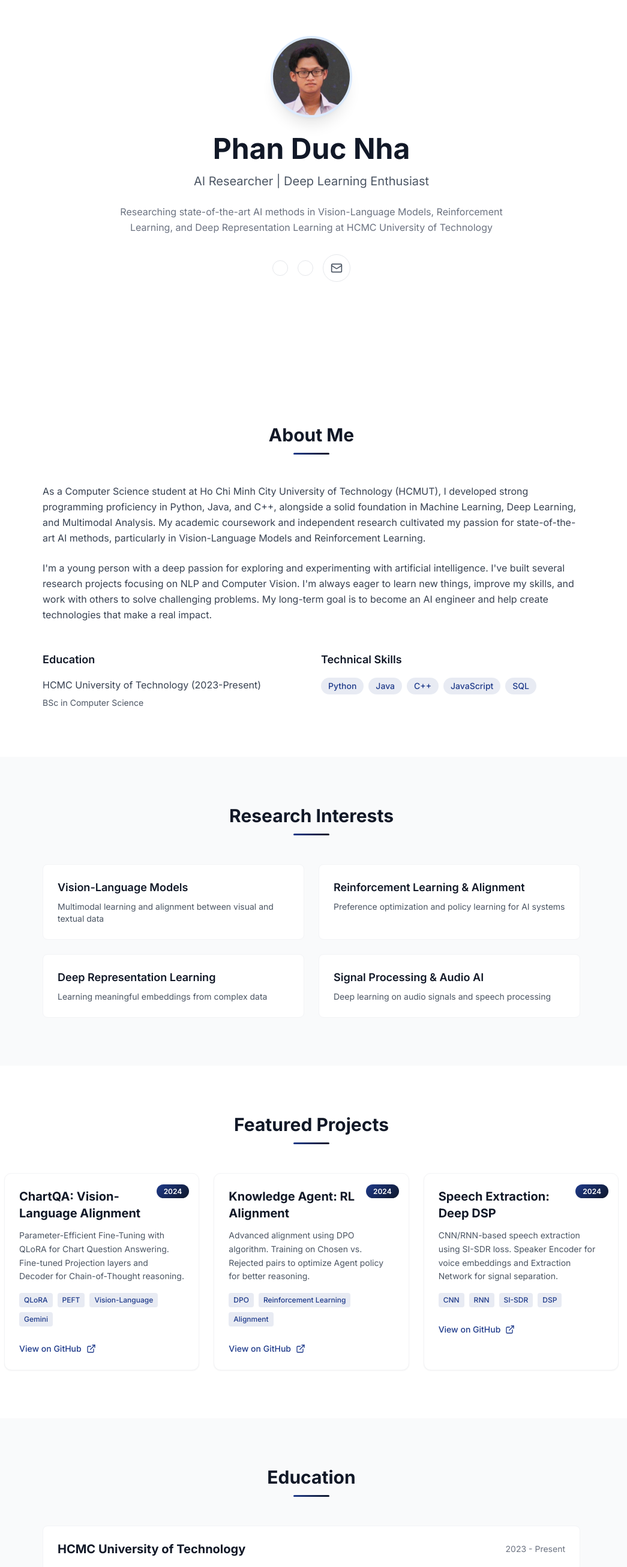
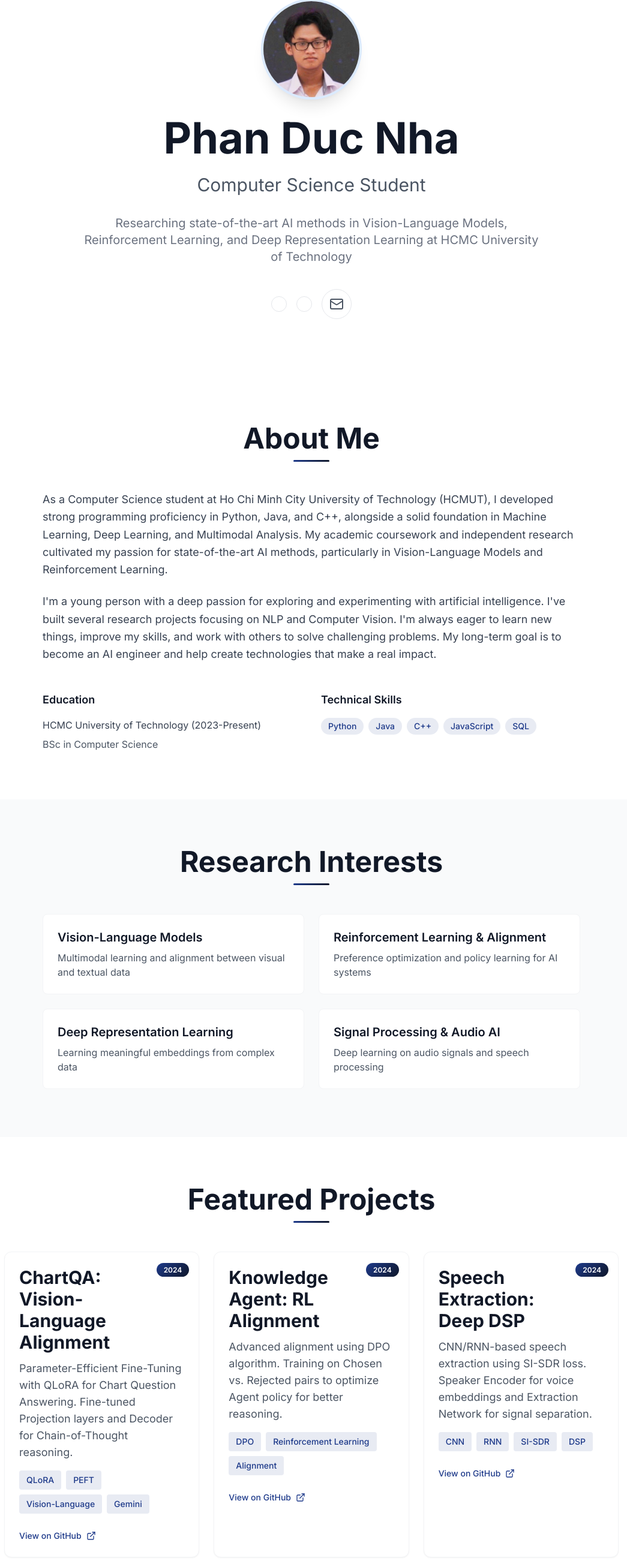
Before and after one commit to cudnah124/portfolio, a plain HTML site: page index.html in a window 1280 px wide. Shown: the part 173-2786 px from the top of the page at 60% size, without its empty margins (121-1166 px from the left). Drawn offline with nearby package versions, Linux system fonts and the light colour scheme.

Commit message:
fix educational

```diff
--- a/index.html
+++ b/index.html
@@ -142,18 +142,18 @@
         <div class="max-w-3xl mx-auto text-center fade-in">
             <div class="mb-8">
                 <img src="assets/images/profile.jpg" alt="Phan Duc Nha"
-                    class="w-32 h-32 mx-auto rounded-full object-cover shadow-xl ring-4 ring-blue-100">
+                    class="w-40 h-40 mx-auto rounded-full object-cover shadow-xl ring-4 ring-blue-100">
             </div>
 
-            <h1 class="text-4xl md:text-5xl font-bold text-gray-900 mb-4">
+            <h1 class="text-5xl md:text-7xl font-bold text-gray-900 mb-6">
                 Phan Duc Nha
             </h1>
 
-            <p class="text-lg md:text-xl text-gray-600 mb-6">
-                AI Researcher | Deep Learning Enthusiast
+            <p class="text-2xl md:text-3xl text-gray-600 mb-8">
+                Computer Science Student
             </p>
 
-            <p class="text-base text-gray-500 max-w-2xl mx-auto mb-8 leading-relaxed">
+            <p class="text-lg md:text-xl text-gray-500 max-w-3xl mx-auto mb-10 leading-relaxed">
                 Researching state-of-the-art AI methods in Vision-Language Models, Reinforcement Learning,
                 and Deep Representation Learning at HCMC University of Technology
             </p>
@@ -162,15 +162,15 @@
             <div class="flex items-center justify-center gap-4">
                 <a href="https://github.com" target="_blank"
                     class="p-3 rounded-full border border-gray-200 text-gray-600 hover:border-blue-800 hover:text-blue-900 transition-all">
-                    <i data-lucide="github" class="w-5 h-5"></i>
+                    <i data-lucide="github" class="w-6 h-6"></i>
                 </a>
                 <a href="https://linkedin.com" target="_blank"
                     class="p-3 rounded-full border border-gray-200 text-gray-600 hover:border-blue-800 hover:text-blue-900 transition-all">
-                    <i data-lucide="linkedin" class="w-5 h-5"></i>
+                    <i data-lucide="linkedin" class="w-6 h-6"></i>
                 </a>
                 <a href="mailto:cudnah.124@gmail.com"
                     class="p-3 rounded-full border border-gray-200 text-gray-600 hover:border-blue-800 hover:text-blue-900 transition-all">
-                    <i data-lucide="mail" class="w-5 h-5"></i>
+                    <i data-lucide="mail" class="w-6 h-6"></i>
                 </a>
             </div>
         </div>
@@ -179,10 +179,10 @@
     <!-- About Me Section -->
     <section id="about" class="py-20 px-6">
         <div class="max-w-4xl mx-auto fade-in">
-            <h2 class="text-3xl font-bold text-gray-900 text-center mb-12 section-title">About Me</h2>
+            <h2 class="text-4xl md:text-5xl font-bold text-gray-900 text-center mb-12 section-title">About Me</h2>
 
-            <div class="prose prose-lg max-w-none">
-                <p class="text-gray-700 leading-relaxed mb-6">
+            <div class="prose prose-xl max-w-none">
+                <p class="text-lg text-gray-700 leading-relaxed mb-6">
                     As a Computer Science student at Ho Chi Minh City University of Technology (HCMUT),
                     I developed strong programming proficiency in Python, Java, and C++, alongside a solid
                     foundation in Machine Learning, Deep Learning, and Multimodal Analysis. My academic
@@ -190,7 +190,7 @@
                     particularly in Vision-Language Models and Reinforcement Learning.
                 </p>
 
-                <p class="text-gray-700 leading-relaxed">
+                <p class="text-lg text-gray-700 leading-relaxed">
                     I'm a young person with a deep passion for exploring and experimenting with artificial
                     intelligence. I've built several research projects focusing on NLP and Computer Vision.
                     I'm always eager to learn new things, improve my skills, and work with others to solve
@@ -204,7 +204,7 @@
                 <div>
                     <h3 class="text-lg font-semibold text-gray-900 mb-4">Education</h3>
                     <p class="text-gray-700 mb-2">HCMC University of Technology (2023-Present)</p>
-                    <p class="text-gray-600 text-sm">BSc in Computer Science</p>
+                    <p class="text-gray-600 text-base md:text-lg\">BSc in Computer Science</p>
                 </div>
 
                 <div>
@@ -224,28 +224,32 @@
     <!-- Research Interests Section -->
     <section id="research" class="py-20 px-6 bg-gray-50">
         <div class="max-w-4xl mx-auto fade-in">
-            <h2 class="text-3xl font-bold text-gray-900 text-center mb-12 section-title">Research Interests</h2>
+            <h2 class="text-4xl md:text-5xl font-bold text-gray-900 text-center mb-12 section-title">Research Interests
+            </h2>
 
             <div class="grid md:grid-cols-2 gap-6">
                 <div class="bg-white p-6 rounded-lg border border-gray-100">
-                    <h3 class="text-lg font-semibold text-gray-900 mb-2">Vision-Language Models</h3>
-                    <p class="text-gray-600 text-sm">Multimodal learning and alignment between visual and textual data
+                    <h3 class="text-lg text-xl font-semibold text-gray-900 mb-2">Vision-Language Models</h3>
+                    <p class="text-gray-600 text-base md:text-lg\">Multimodal learning and alignment between visual and
+                        textual data
                     </p>
                 </div>
 
                 <div class="bg-white p-6 rounded-lg border border-gray-100">
-                    <h3 class="text-lg font-semibold text-gray-900 mb-2">Reinforcement Learning & Alignment</h3>
-                    <p class="text-gray-600 text-sm">Preference optimization and policy learning for AI systems</p>
+                    <h3 class="text-lg text-xl font-semibold text-gray-900 mb-2">Reinforcement Learning & Alignment</h3>
+                    <p class="text-gray-600 text-base md:text-lg\">Preference optimization and policy learning for AI
+                        systems</p>
                 </div>
 
                 <div class="bg-white p-6 rounded-lg border border-gray-100">
-                    <h3 class="text-lg font-semibold text-gray-900 mb-2">Deep Representation Learning</h3>
-                    <p class="text-gray-600 text-sm">Learning meaningful embeddings from complex data</p>
+                    <h3 class="text-lg text-xl font-semibold text-gray-900 mb-2">Deep Representation Learning</h3>
+                    <p class="text-gray-600 text-base md:text-lg\">Learning meaningful embeddings from complex data</p>
                 </div>
 
                 <div class="bg-white p-6 rounded-lg border border-gray-100">
-                    <h3 class="text-lg font-semibold text-gray-900 mb-2">Signal Processing & Audio AI</h3>
-                    <p class="text-gray-600 text-sm">Deep learning on audio signals and speech processing</p>
+                    <h3 class="text-lg text-xl font-semibold text-gray-900 mb-2">Signal Processing & Audio AI</h3>
+                    <p class="text-gray-600 text-base md:text-lg\">Deep learning on audio signals and speech processing
+                    </p>
                 </div>
             </div>
         </div>
@@ -254,7 +258,8 @@
     <!-- Featured Projects Section -->
     <section id="projects" class="py-20 px-6">
         <div class="max-w-5xl mx-auto fade-in">
-            <h2 class="text-3xl font-bold text-gray-900 text-center mb-12 section-title">Featured Projects</h2>
+            <h2 class="text-4xl md:text-5xl font-bold text-gray-900 text-center mb-12 section-title">Featured Projects
+            </h2>
 
             <div class="grid md:grid-cols-2 lg:grid-cols-3 gap-6">
                 <!-- Project 1: ChartQA -->
@@ -264,18 +269,19 @@
                         <span class="year-badge text-white text-xs font-semibold px-3 py-1 rounded-full">2024</span>
                     </div>
 
-                    <h3 class="text-xl font-bold text-gray-900 mb-3 pr-16">ChartQA: Vision-Language Alignment</h3>
+                    <h3 class="text-2xl md:text-3xl font-bold text-gray-900 mb-3 pr-16">ChartQA: Vision-Language
+                        Alignment</h3>
 
-                    <p class="text-gray-600 text-sm mb-4 leading-relaxed">
+                    <p class="text-gray-600 text-base md:text-lg mb-4 leading-relaxed">
                         Parameter-Efficient Fine-Tuning with QLoRA for Chart Question Answering.
                         Fine-tuned Projection layers and Decoder for Chain-of-Thought reasoning.
                     </p>
 
                     <div class="flex flex-wrap gap-2 mb-6">
-                        <span class="tech-tag px-2 py-1 rounded text-xs">QLoRA</span>
-                        <span class="tech-tag px-2 py-1 rounded text-xs">PEFT</span>
-                        <span class="tech-tag px-2 py-1 rounded text-xs">Vision-Language</span>
-                        <span class="tech-tag px-2 py-1 rounded text-xs">Gemini</span>
+                        <span class="tech-tag px-3 py-1.5 rounded text-sm">QLoRA</span>
+                        <span class="tech-tag px-3 py-1.5 rounded text-sm">PEFT</span>
+                        <span class="tech-tag px-3 py-1.5 rounded text-sm">Vision-Language</span>
+                        <span class="tech-tag px-3 py-1.5 rounded text-sm">Gemini</span>
                     </div>
 
                     <a href="https://github.com" target="_blank"
@@ -292,17 +298,18 @@
                         <span class="year-badge text-white text-xs font-semibold px-3 py-1 rounded-full">2024</span>
                     </div>
 
-                    <h3 class="text-xl font-bold text-gray-900 mb-3 pr-16">Knowledge Agent: RL Alignment</h3>
+                    <h3 class="text-2xl md:text-3xl font-bold text-gray-900 mb-3 pr-16">Knowledge Agent: RL Alignment
+                    </h3>
 
-                    <p class="text-gray-600 text-sm mb-4 leading-relaxed">
+                    <p class="text-gray-600 text-base md:text-lg mb-4 leading-relaxed">
                         Advanced alignment using DPO algorithm. Training on Chosen vs. Rejected pairs
                         to optimize Agent policy for better reasoning.
                     </p>
 
                     <div class="flex flex-wrap gap-2 mb-6">
-                        <span class="tech-tag px-2 py-1 rounded text-xs">DPO</span>
-                        <span class="tech-tag px-2 py-1 rounded text-xs">Reinforcement Learning</span>
-                        <span class="tech-tag px-2 py-1 rounded text-xs">Alignment</span>
+                        <span class="tech-tag px-3 py-1.5 rounded text-sm">DPO</span>
+                        <span class="tech-tag px-3 py-1.5 rounded text-sm">Reinforcement Learning</span>
+                        <span class="tech-tag px-3 py-1.5 rounded text-sm">Alignment</span>
                     </div>
 
                     <a href="https://github.com" target="_blank"
@@ -319,18 +326,18 @@
                         <span class="year-badge text-white text-xs font-semibold px-3 py-1 rounded-full">2024</span>
                     </div>
 
-                    <h3 class="text-xl font-bold text-gray-900 mb-3 pr-16">Speech Extraction: Deep DSP</h3>
+                    <h3 class="text-2xl md:text-3xl font-bold text-gray-900 mb-3 pr-16">Speech Extraction: Deep DSP</h3>
 
-                    <p class="text-gray-600 text-sm mb-4 leading-relaxed">
+                    <p class="text-gray-600 text-base md:text-lg mb-4 leading-relaxed">
                         CNN/RNN-based speech extraction using SI-SDR loss. Speaker Encoder for voice
                         embeddings and Extraction Network for signal separation.
                     </p>
 
                     <div class="flex flex-wrap gap-2 mb-6">
-                        <span class="tech-tag px-2 py-1 rounded text-xs">CNN</span>
-                        <span class="tech-tag px-2 py-1 rounded text-xs">RNN</span>
-                        <span class="tech-tag px-2 py-1 rounded text-xs">SI-SDR</span>
-                        <span class="tech-tag px-2 py-1 rounded text-xs">DSP</span>
+                        <span class="tech-tag px-3 py-1.5 rounded text-sm">CNN</span>
+                        <span class="tech-tag px-3 py-1.5 rounded text-sm">RNN</span>
+                        <span class="tech-tag px-3 py-1.5 rounded text-sm">SI-SDR</span>
+                        <span class="tech-tag px-3 py-1.5 rounded text-sm">DSP</span>
                     </div>
 
                     <a href="https://github.com" target="_blank"
@@ -346,71 +353,51 @@
     <!-- Education Section -->
     <section id="education" class="py-20 px-6 bg-gray-50">
         <div class="max-w-4xl mx-auto fade-in">
-            <h2 class="text-3xl font-bold text-gray-900 text-center mb-12 section-title">Education</h2>
+            <h2 class="text-4xl md:text-5xl font-bold text-gray-900 text-center mb-12 section-title">Education</h2>
 
             <div class="space-y-8">
                 <!-- Education 1 -->
                 <div class="bg-white p-6 rounded-lg border border-gray-100">
                     <div class="flex flex-col md:flex-row md:items-center md:justify-between mb-3">
-                        <h3 class="text-xl font-bold text-gray-900">HCMC University of Technology</h3>
-                        <span class="text-sm text-gray-500 mt-1 md:mt-0">2023 - Present</span>
+                        <h3 class="text-2xl md:text-3xl font-bold text-gray-900">HCMC University of Technology</h3>
+                        <span class="text-base text-gray-500 mt-1 md:mt-0">2023 - Present</span>
                     </div>
-                    <p class="text-blue-900 font-medium mb-2">BSc in Computer Science</p>
-                    <p class="text-gray-600 text-sm">
+                    <p class="text-lg text-blue-900 font-medium mb-2">BSc in Computer Science</p>
+                    <p class="text-gray-600 text-base md:text-lg\">
                         Pursuing Bachelor's degree with focus on Artificial Intelligence and Machine Learning
                     </p>
                 </div>
-
-                <!-- Education 2 -->
-                <div class="bg-white p-6 rounded-lg border border-gray-100">
-                    <div class="flex flex-col md:flex-row md:items-center md:justify-between mb-3">
-                        <h3 class="text-xl font-bold text-gray-900">Vo Van Kiet High School</h3>
-                        <span class="text-sm text-gray-500 mt-1 md:mt-0">2020 - 2023</span>
-                    </div>
-                    <p class="text-gray-700 font-medium mb-3">High School Graduate</p>
-                    <ul class="space-y-2">
-                        <li class="flex items-start gap-2 text-sm text-gray-600">
-                            <i data-lucide="award" class="w-4 h-4 text-yellow-500 mt-0.5 flex-shrink-0"></i>
-                            <span>Gold Medal in Grade 12 Mathematics Olympiad</span>
-                        </li>
-                        <li class="flex items-start gap-2 text-sm text-gray-600">
-                            <i data-lucide="trophy" class="w-4 h-4 text-gray-400 mt-0.5 flex-shrink-0"></i>
-                            <span>Second Prize in City-level Grade 12 Mathematics Competition</span>
-                        </li>
-                    </ul>
-                </div>
             </div>
-        </div>
     </section>
 
     <!-- Contact Section -->
     <section id="contact" class="py-20 px-6">
         <div class="max-w-4xl mx-auto text-center fade-in">
-            <h2 class="text-3xl font-bold text-gray-900 mb-4 section-title">Get In Touch</h2>
+            <h2 class="text-4xl md:text-5xl font-bold text-gray-900 mb-4 section-title">Get In Touch</h2>
             <p class="text-gray-600 mb-12 max-w-2xl mx-auto">
                 I'm always open to discussing research opportunities, collaborations, or just chatting about AI!
             </p>
 
             <div class="grid md:grid-cols-3 gap-6 mb-12">
                 <div class="bg-white p-6 rounded-lg border border-gray-100">
-                    <i data-lucide="mail" class="w-8 h-8 text-blue-900 mx-auto mb-3"></i>
-                    <h3 class="font-semibold text-gray-900 mb-2">Email</h3>
+                    <i data-lucide="mail" class="w-10 h-10 text-blue-900 mx-auto mb-3"></i>
+                    <h3 class="text-xl font-semibold text-gray-900 mb-2">Email</h3>
                     <a href="mailto:cudnah.124@gmail.com" class="text-sm text-gray-600 hover:text-blue-900">
                         cudnah.124@gmail.com
                     </a>
                 </div>
 
                 <div class="bg-white p-6 rounded-lg border border-gray-100">
-                    <i data-lucide="phone" class="w-8 h-8 text-blue-900 mx-auto mb-3"></i>
-                    <h3 class="font-semibold text-gray-900 mb-2">Phone</h3>
+                    <i data-lucide="phone" class="w-10 h-10 text-blue-900 mx-auto mb-3"></i>
+                    <h3 class="text-xl font-semibold text-gray-900 mb-2">Phone</h3>
                     <a href="tel:+0359113022" class="text-sm text-gray-600 hover:text-blue-900">
                         +0359113022
                     </a>
                 </div>
 
                 <div class="bg-white p-6 rounded-lg border border-gray-100">
-                    <i data-lucide="map-pin" class="w-8 h-8 text-blue-900 mx-auto mb-3"></i>
-                    <h3 class="font-semibold text-gray-900 mb-2">Location</h3>
+                    <i data-lucide="map-pin" class="w-10 h-10 text-blue-900 mx-auto mb-3"></i>
+                    <h3 class="text-xl font-semibold text-gray-900 mb-2">Location</h3>
                     <p class="text-sm text-gray-600">Ho Chi Minh, Vietnam</p>
                 </div>
             </div>
@@ -419,15 +406,15 @@
             <div class="flex items-center justify-center gap-4">
                 <a href="https://github.com" target="_blank"
                     class="p-3 rounded-full border border-gray-200 text-gray-600 hover:border-blue-800 hover:text-blue-900 transition-all">
-                    <i data-lucide="github" class="w-5 h-5"></i>
+                    <i data-lucide="github" class="w-6 h-6"></i>
                 </a>
                 <a href="https://linkedin.com" target="_blank"
                     class="p-3 rounded-full border border-gray-200 text-gray-600 hover:border-blue-800 hover:text-blue-900 transition-all">
-                    <i data-lucide="linkedin" class="w-5 h-5"></i>
+                    <i data-lucide="linkedin" class="w-6 h-6"></i>
                 </a>
                 <a href="mailto:cudnah.124@gmail.com"
                     class="p-3 rounded-full border border-gray-200 text-gray-600 hover:border-blue-800 hover:text-blue-900 transition-all">
-                    <i data-lucide="mail" class="w-5 h-5"></i>
+                    <i data-lucide="mail" class="w-6 h-6"></i>
                 </a>
             </div>
         </div>
```
